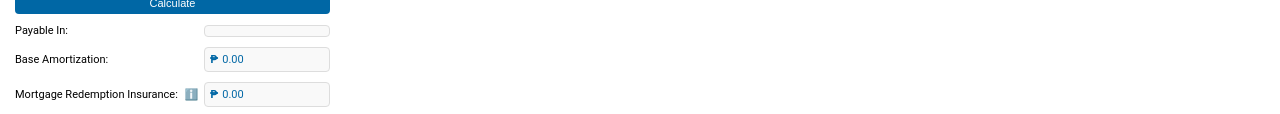
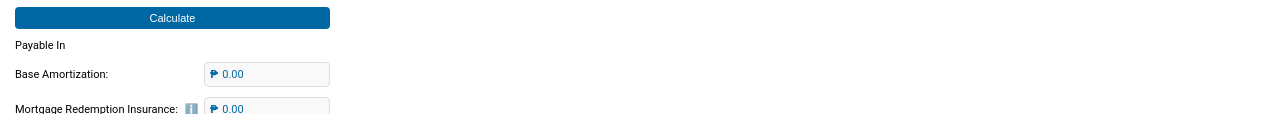
Before and after one commit to kdgk-git/https---github.com-kdgk-git-housing-loan-simulator, a plain HTML site: page index.html in a window 1280 px wide. Shown: the part 305-419 px from the top of the page. Drawn offline with Linux system fonts and the light colour scheme.

Commit message:
fix styling

```diff
--- a/index.html
+++ b/index.html
@@ -16,7 +16,10 @@
 <body>
     <!-- Left Panel -->
     <div class="container">
+        <div class="sticky-header">
             <h1>HOUSING LOAN SIMULATOR</h1>
+        </div>
+        <div class="scrollable-content">
             <form id="loan-form">
                 <div class="form-group">
                     <label for="start-date">Amortization Start Date:</label>
@@ -107,9 +110,9 @@
                 <button type="submit">Calculate</button>
             </form>
 
-        <div class="result">
-            <label>Payable In:</label>
-            <span id="payableInResult"></span>
+            <div class="result sentence-style">
+                <label>Payable In&nbsp;</label>
+                <span id="payableInResult"> </span>
             </div>
             <div class="result">
                 <label>Base Amortization:</label>
@@ -171,9 +174,11 @@
                 <span id="interestSaved" class="money-field">0.00</span>
             </div>
         </div>
+    </div>
 
     <!-- Wrapper for both the header and body table -->
     <div class="table-wrapper">
+        <div class="table-scroll">
             <table id="payment-table">
                 <thead>
                     <tr>
@@ -191,6 +196,7 @@
                 </tbody>
             </table>
         </div>
+    </div>
 
     <script src="script.js"></script>
 </body>
--- a/style.css
+++ b/style.css
@@ -11,22 +11,37 @@ body {
 /* Left side panel */
 .container {
     background-color: white;
-    padding: 15px;
+    padding: 0px;
     border-radius: 8px;
     width: 345px;
     height: 100vh;
     display: flex;
     flex-direction: column;
     box-sizing: border-box;
-    overflow-y: auto;
+    overflow: hidden;
 }
 
 h1 {
     text-align: center;
     font-size: 15px;
     color: #0067a5;
-    margin-bottom: 15px;
+    margin-bottom: 0px;
     margin-top: 0px;
+}
+
+.sticky-header {
+    position: sticky;
+    top: 0;
+    background-color: white;
+    z-index: 10;
+    padding: 15px;
+}
+
+.scrollable-content {
+    flex: 1;
+    overflow-y: auto;
+    padding: 15px;
+    box-sizing: border-box;
 }
 
 .form-group {
@@ -100,6 +115,32 @@ button:hover {
     box-sizing: border-box;
 }
 
+.result.sentence-style {
+    display: flex;
+    justify-content: space-between;
+    align-items: center;
+    gap: 5px;
+}
+
+.result.sentence-style label {
+    width: auto;
+    background: none;
+    border: none;
+    padding: 0;
+    font-size: 11px;
+    color: #000;
+}
+
+.result.sentence-style span {
+    width: auto;
+    background: none;
+    border: none;
+    padding: 0;
+    font-size: 11px;
+    color: #0067a5;
+    text-align: right;
+}
+
 .money-field::before {
     content: "₱ ";
     margin-right: 4px;
@@ -110,11 +151,18 @@ button:hover {
 /* Right side for table */
 .table-wrapper {
     flex: 1;
+    display: flex;
+    flex-direction: column;
     height: 100vh;
-    overflow-y: auto;
     padding: 0;
     box-sizing: border-box;
     background-color: white;
+    overflow: hidden;
+}
+
+.table-scroll {
+    flex: 1;
+    overflow-y: auto;
 }
 
 /* Make table full width and sticky header */
@@ -153,3 +201,8 @@ button:hover {
 #payment-table tr:hover {
     background-color: #f1f1f1;
 }
+
+#payableInResult {
+    color: #0067a5;
+    font-size: 11px;
+}
```
Also changed, not shown: script.js (indentation only). Lines whose indentation alone changed are shown as unchanged.
